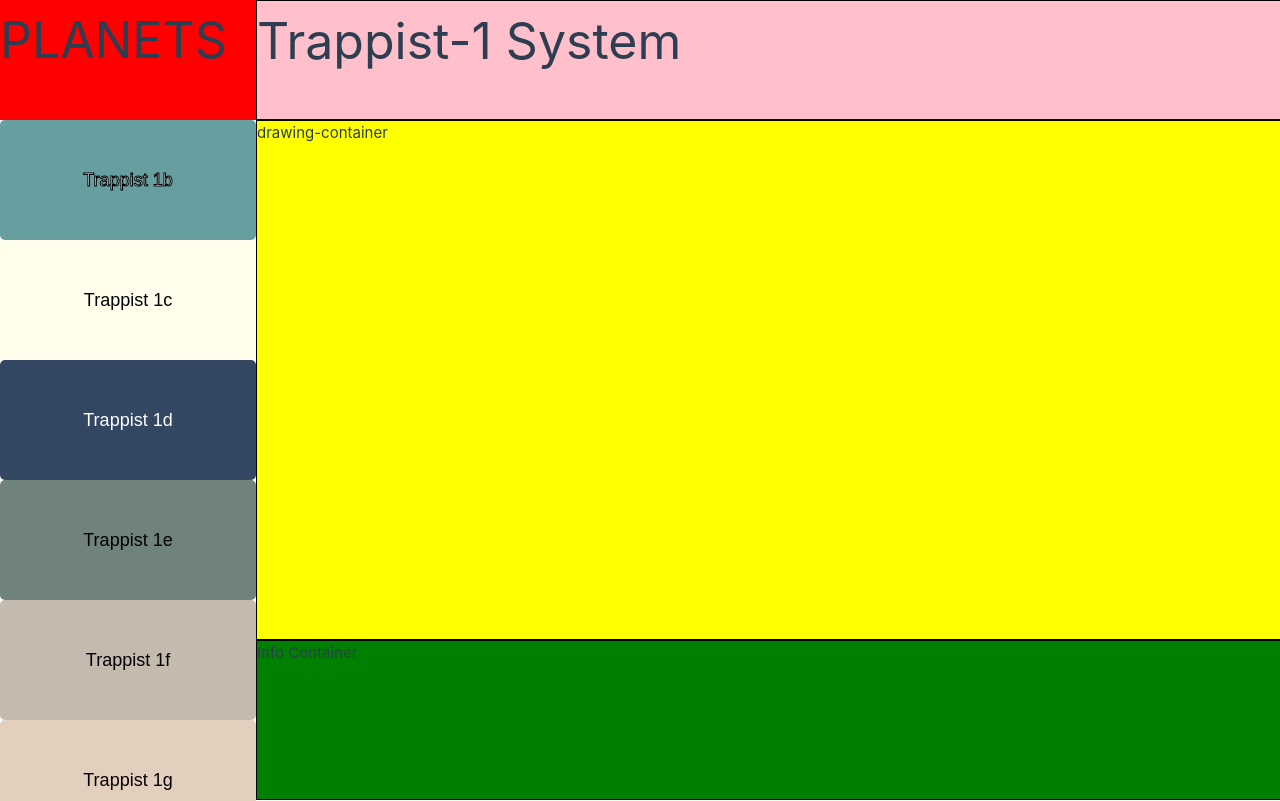
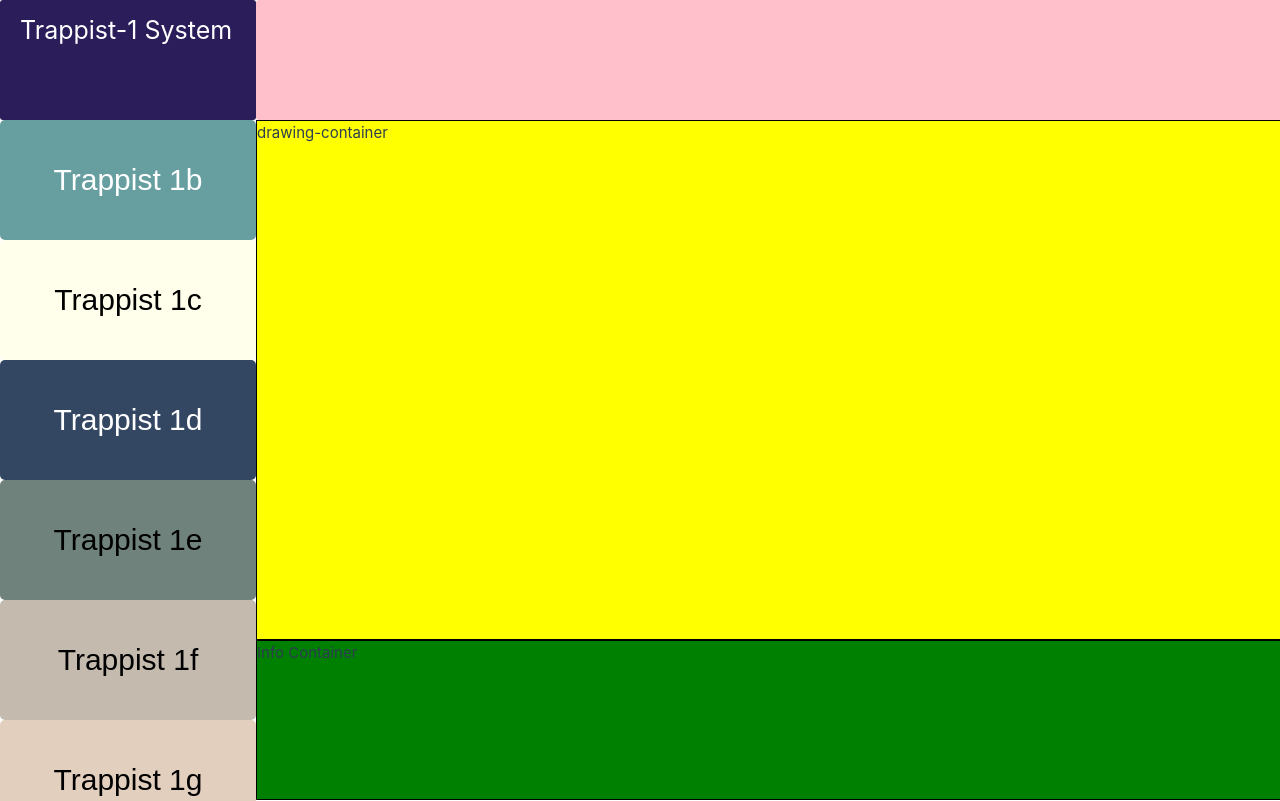
Before and after one commit to bimnett/explore-trappist-1, a Vue app in the folder vue-project/: page /painting in a window 1280 px wide. Shown: the top 801 px of the page. Built offline with nearby package versions, Linux system fonts and the light colour scheme.

Commit message:
change layout

```diff
--- a/vue-project/src/views/paintingPage.vue
+++ b/vue-project/src/views/paintingPage.vue
@@ -1,9 +1,9 @@
 <template>
     <div class="titlePlanets-container">
-        PLANETS
+        Trappist-1 System
     </div>
-    <div class="nameOfSystem-container">
-        Trappist-1 System
+    <div class="nameOfPlanet-container">
+       <p id="text"> {{message}}</p>
       </div>
     <div class="planets-container">
         <button id="first-planet" @click="first_planet">Trappist 1b</button>
@@ -21,21 +21,59 @@
         Info Container
     </div>
   </template>
-
+<script>
+export default {
+   data() {
+     return {
+        message:"",
+     };
+    },
+    methods:{
+        first_planet(){
+            this.message="Trappist 1b";
+        },
+        second_planet(){
+            this.message="Trappist 1c";
+        },
+        third_planet(){
+            this.message="Trappist 1d";
+        },
+        fourth_planet(){
+            this.message="Trappist 1e";
+        },
+        fifth_planet(){
+            this.message="Trappist 1f";
+        },
+        sixth_planet(){
+            this.message="Trappist 1g";
+        },
+        seventh_planet(){
+            this.message="Trappist 1h";
+        },
+    },
+};
+</script>
 <style scoped>
-    .nameOfSystem-container {
+    .nameOfPlanet-container {
         width: 100%;
         height: 15%;
         left: 20%;
         top: 0vh;
         background-color: pink;
-        border: 1px solid #000;
         box-sizing: border-box;
+        overflow-y:scroll;
         position:fixed;
-        overflow-y:scroll;
-        font-size: 50px;
-        position:fixed;
-        overflow-y:scroll;
+        border-radius: 3px;
+        display: flex;
+        justify-content: center;
+        align-items: center;
+    }
+    #text{
+      font-family: 'Poppins', sans-serif;
+      font-style: italic;
+      font-size: 60px;
+      color: black;
+
     }
     .planets-container {
         width: 20%;
@@ -43,18 +81,21 @@
         position: absolute;
         top: 15vh;
         left: 0%;
-        position:fixed;
-        overflow-y:scroll;
+        z-index: 1;
     }
     .titlePlanets-container {
         width: 20%;
         height: 15%;
-        position: absolute;
         top: 0vh;
         left: 0vh;
-        font-size: 50px;
-        background-color: red;
+        font-size: 20px;
+        background-color: #2B1D5A;
         position:fixed;
+        z-index: 10;
+        border-radius: 3px;
+        padding: 10px 20px;
+        font-size: 25px;
+        color: white;
     }
 
     /* put the drawing code in this container, it is yellow on screen*/
@@ -88,11 +129,10 @@
     #first-planet {
         width: 100%;
         height: 15vh;
-        font-size: 18px;
+        font-size: 30px;
         padding: 10px 20px;
         background-color: #679fa1;
         color: white;
-        -webkit-text-stroke: 1px black;
         border: none;
         border-radius: 5px;
         cursor: pointer;
@@ -101,7 +141,7 @@
     #second-planet {
         width: 100%;
         height: 15vh;
-        font-size: 18px;
+        font-size: 30px;
         padding: 10px 20px;
         background-color: #ffffec;
         color: black;
@@ -113,7 +153,7 @@
     #third-planet {
         width: 100%;
         height: 15vh;
-        font-size: 18px;
+        font-size: 30px;
         padding: 10px 20px;
         background-color: #334763;
         color: white;
@@ -125,7 +165,7 @@
     #fourth-planet {
         width: 100%;
         height: 15vh;
-        font-size: 18px;
+        font-size: 30px;
         padding: 10px 20px;
         background-color: #6f827b;
         color: black;
@@ -137,7 +177,7 @@
     #fifth-planet {
         width: 100%;
         height: 15vh;
-        font-size: 18px;
+        font-size: 30px;
         padding: 10px 20px;
         background-color: #c4baae;
         color: black;
@@ -149,7 +189,7 @@
     #sixth-planet {
         width: 100%;
         height: 15vh;
-        font-size: 18px;
+        font-size: 30px;
         padding: 10px 20px;
         background-color: #e3cfbd;
         color: black;
@@ -161,7 +201,7 @@
     #seventh-planet {
         width: 100%;
         height: 15vh;
-        font-size: 18px;
+        font-size: 30px;
         padding: 10px 20px;
         background-color: #b88b69;
         color: black;
```
